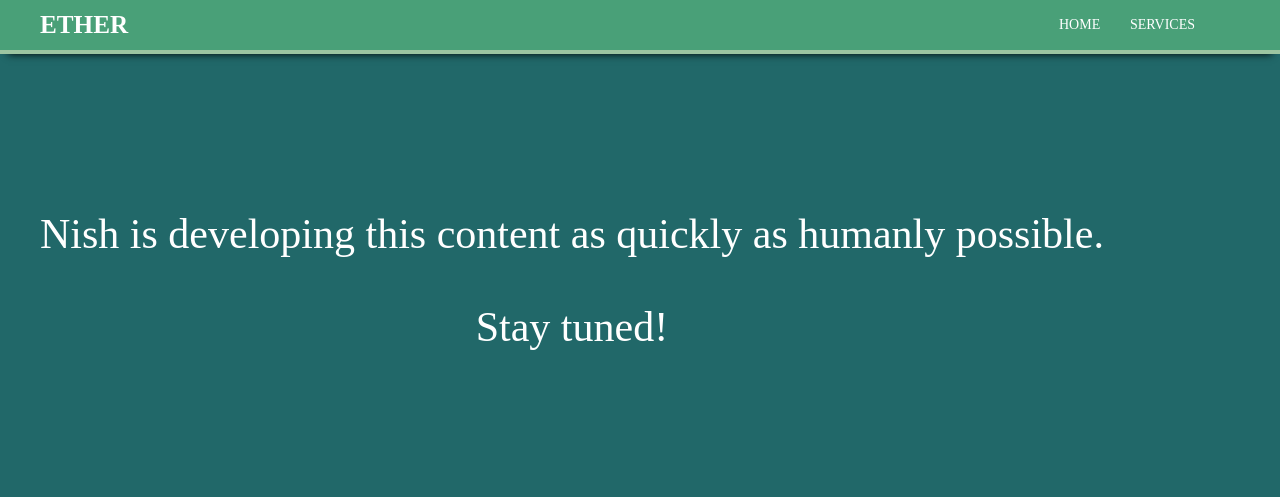
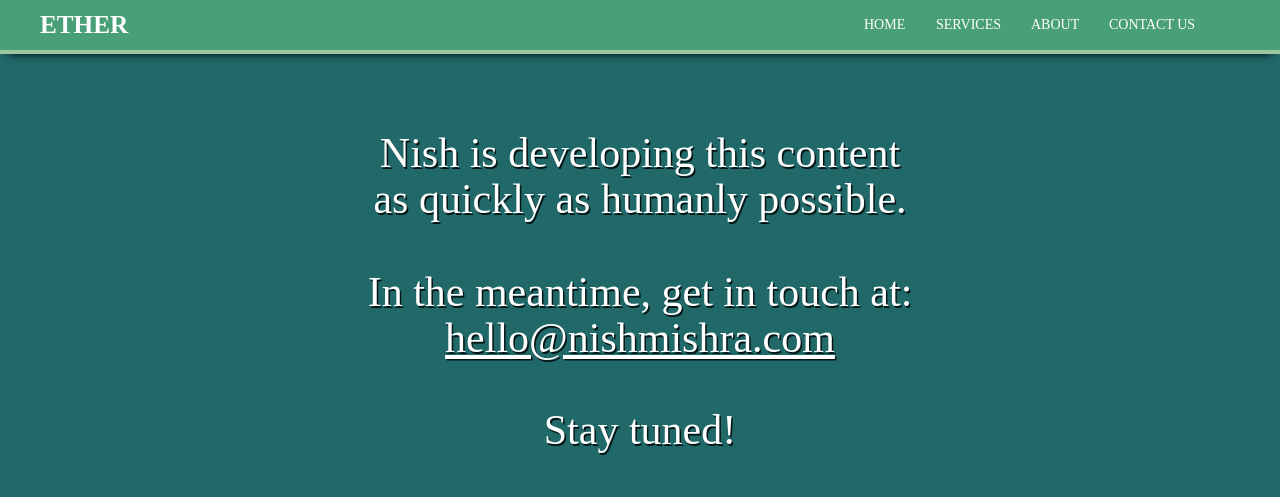
Before and after one commit to mishran1/nish-personal, a website: page public/index.html in a window 1280 px wide. Drawn offline with nearby package versions, Linux system fonts and the light colour scheme; some packages are replaced by stand-ins of ours; no server answers.

Commit message:
Added more meantime content

```diff
--- a/public/css/app.css
+++ b/public/css/app.css
@@ -38,6 +38,14 @@ a, .navbar-brand {
 }
 
 #construction {
+    text-shadow: 1.5px 1.5px 0px rgba(0,0,0,0.8);
+    padding: 40px;
+    font-size: 300%;
+    text-align-last: center;
+    text-align: justify;
+    color: white;
+    font-family: Avenir;
+
     -webkit-animation: fadein 5s; /* Safari, Chrome and Opera > 12.1 */
        -moz-animation: fadein 5s; /* Firefox < 16 */
         -ms-animation: fadein 5s; /* Internet Explorer */
--- a/public/index.html
+++ b/public/index.html
@@ -6,7 +6,7 @@
     <meta name="viewport" content="width=device-width, initial-scale=1">
     <!-- The above 3 meta tags *must* come first in the head; any other head content must come *after* these tags -->
 
-    <title>Home | Nish Mishra</title>
+    <title>Ether | Home</title>
 
     <!-- jQuery (necessary for Bootstrap's JavaScript plugins) -->
     <script src="https://ajax.googleapis.com/ajax/libs/jquery/2.1.4/jquery.min.js"></script>
@@ -35,8 +35,10 @@
         </div>
         <div id="navbar" class="navbar-collapse collapse">
           <ul class="nav navbar-nav">
-            <li class="hvr-underline-from-center"><a href="#/">HOME</a></li>
-            <li class="hvr-underline-from-center"><a href="/services">SERVICES</a></li>
+            <li class="hvr-underline-from-center"><a>HOME</a></li>
+            <li class="hvr-underline-from-center"><a>SERVICES</a></li>
+            <li class="hvr-underline-from-center"><a >ABOUT</a></li>
+            <li class="hvr-underline-from-center"><a>CONTACT US</a></li>
           </ul>
         </div>
       </div>
@@ -44,6 +46,6 @@
     <!-- Dynamically render templates -->
     <div class="container" style="display: none;" ng-view>
     </div>
-    <h1 id="construction" style="padding: 40px; font-size: 300%; position: absolute; bottom: 50%; text-align-last: center; text-align: justify; color: white; font-family: Avenir;">Nish is developing this content as quickly as humanly possible. <br><br>Stay tuned!</h1>
+    <h1 id="construction">Nish is developing this content<br>as quickly as humanly possible.<br><br>In the meantime, get in touch at:<br><a style="text-decoration: underline;" href="mailto:hello@nishmishra.com">hello@nishmishra.com</a><br><br>Stay tuned!</h1>
   </body>
 </html>
```
